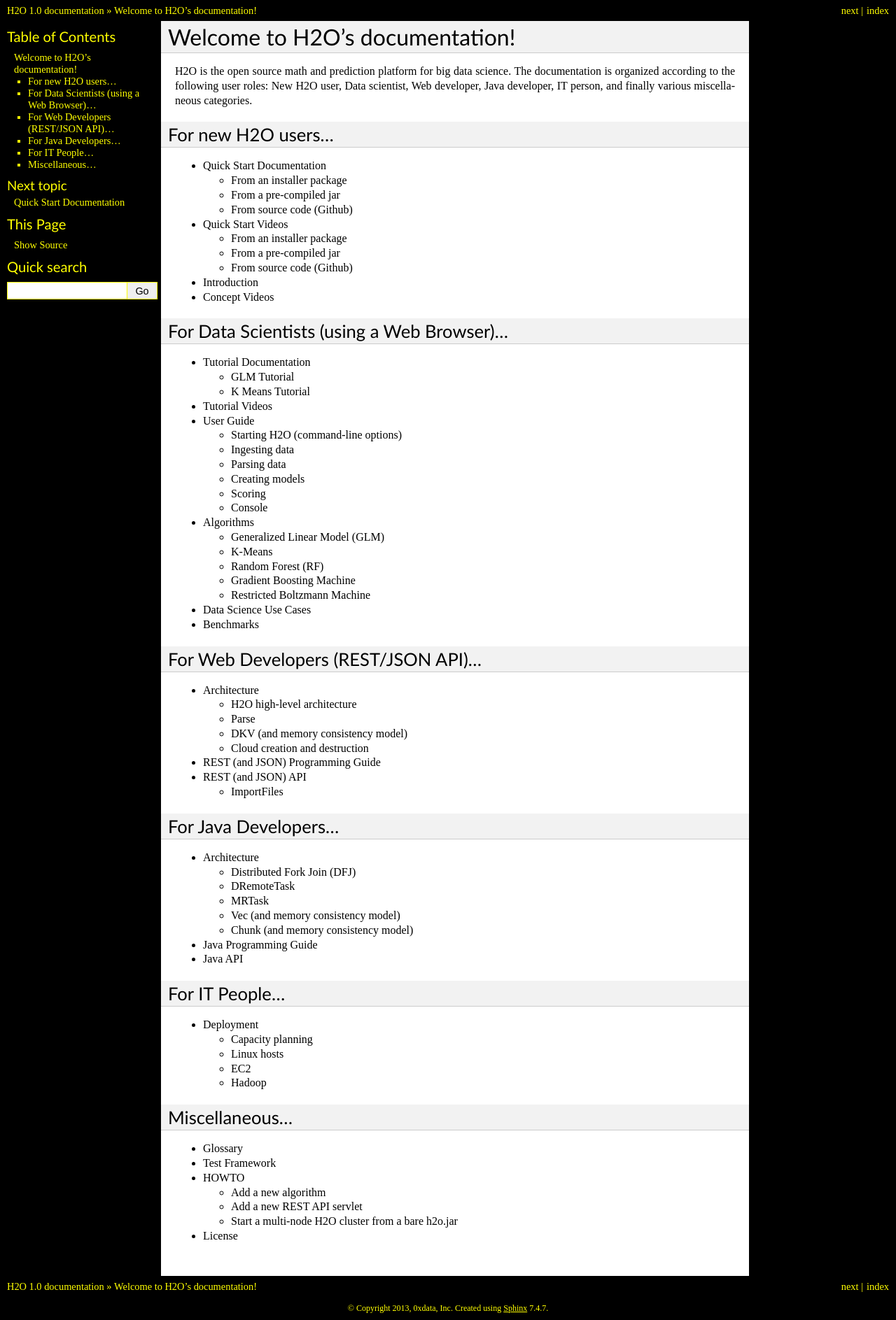
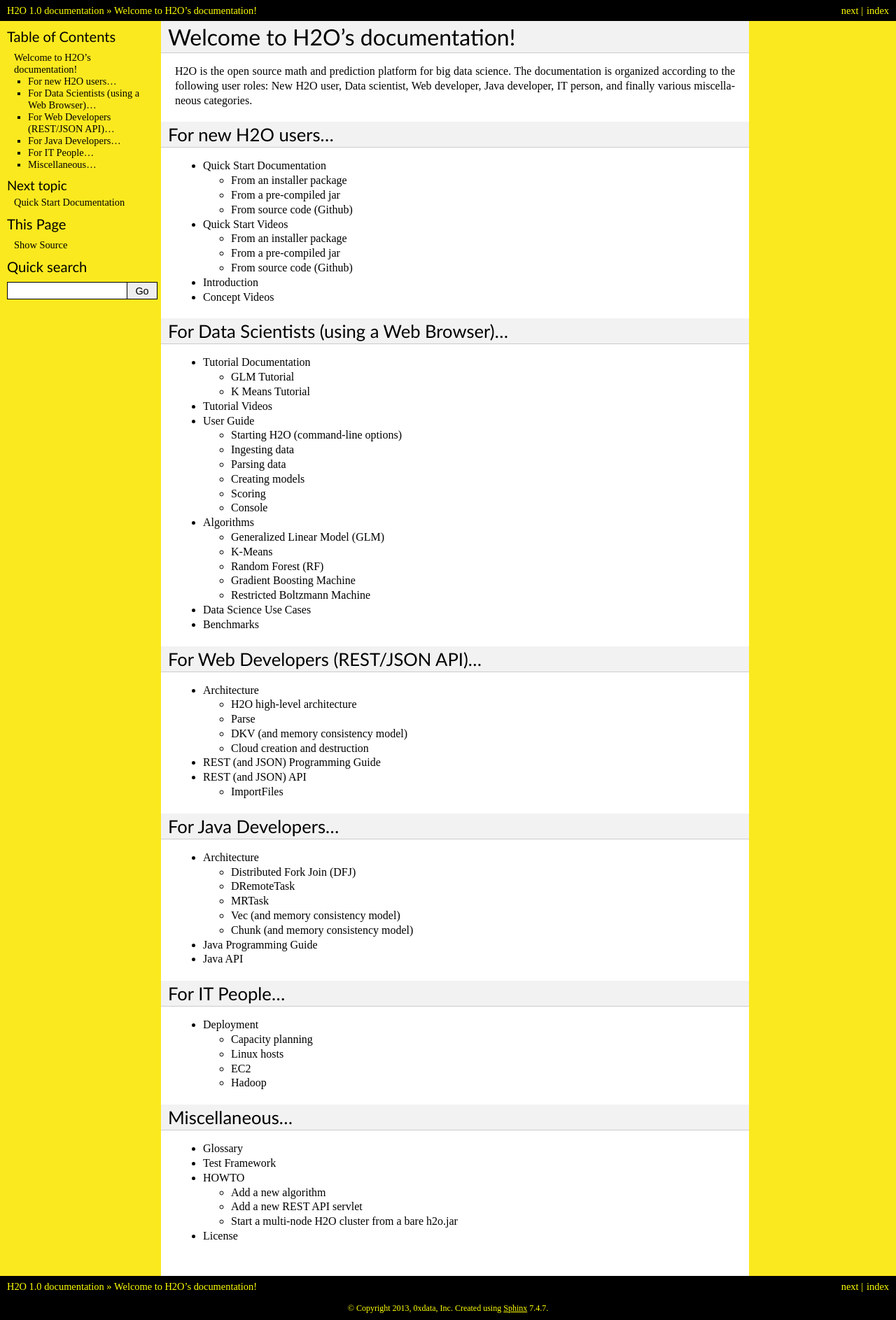
Before and after one commit to devinshields/h2odocs, a Sphinx documentation site: the page built from source/index.rst, in a window 1280 px wide. Shown: the whole page at 70% size. Built offline with Sphinx 7.4.7, drawn with Linux system fonts in a browser that asks for light colours; formulas are drawn with MathJax 3.

Commit message:
0x colors

```diff
--- a/source/conf.py
+++ b/source/conf.py
@@ -38,9 +38,9 @@
 html_theme_options = {
     "footerbgcolor": "black",
     "footertextcolor": "yellow",
-    "sidebarbgcolor": "black",
-    "sidebartextcolor": "yellow",
-    "sidebarlinkcolor": "yellow",
+    "sidebarbgcolor": "#FBE91F",
+    "sidebartextcolor": "black",
+    "sidebarlinkcolor": "black",
 #    "stickysidebar":"true",
     "relbarbgcolor": "black",
     "relbartextcolor": "yellow",
```
